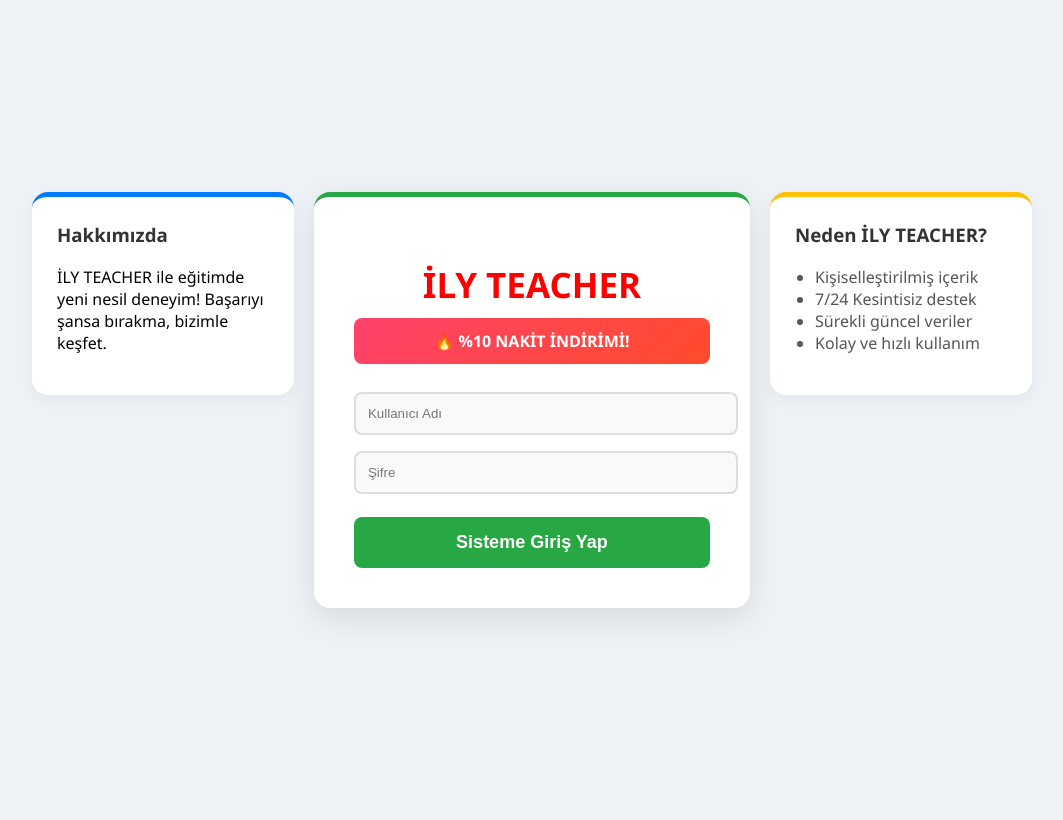
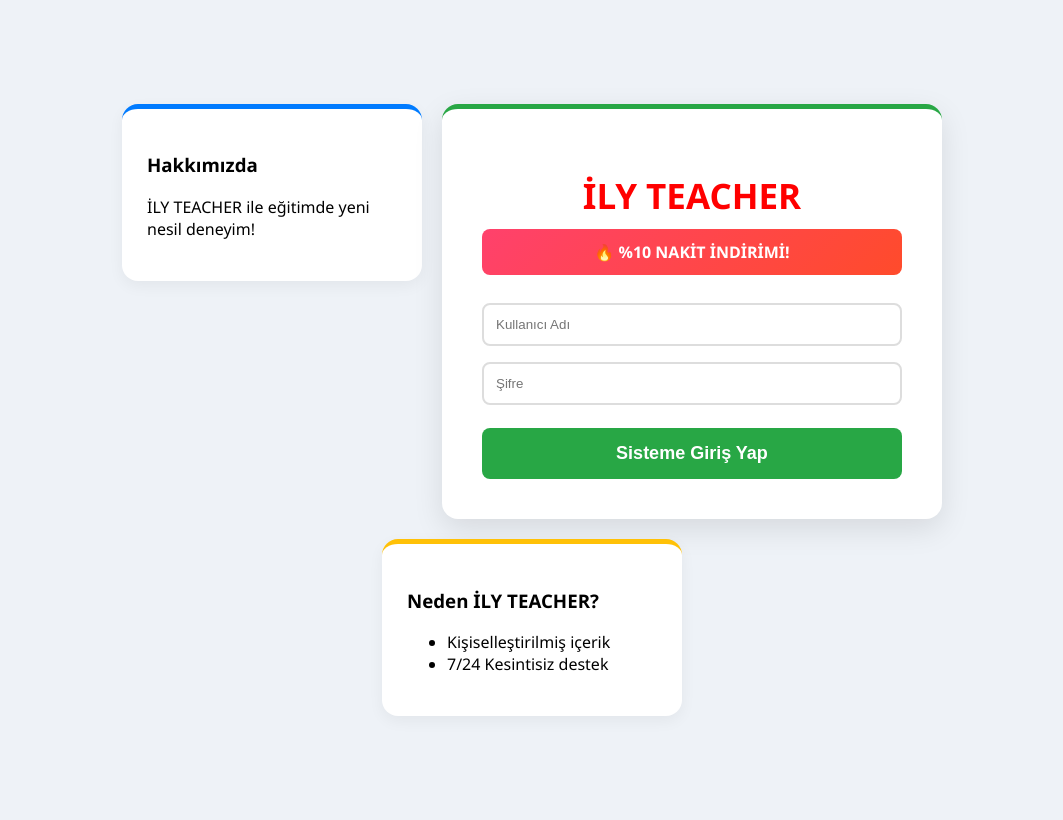
Before and after one commit to sintuvez31-web/ders-site, a Flask app: page /login in a window 1280 px wide. Shown: the whole page, without its empty margins (108-1171 px from the left). Before the commit the page ends 618 px from the top, so only its background shows below. Run offline with Flask 3, Linux system fonts and the light colour scheme.

Commit message:
Update login.html

```diff
--- a/templates/login.html
+++ b/templates/login.html
@@ -2,26 +2,27 @@
 <html lang="tr">
 <head>
     <meta charset="UTF-8">
+    <meta name="viewport" content="width=device-width, initial-scale=1.0">
     <title>İLY TEACHER - Giriş</title>
     <style>
-        body { font-family: 'Segoe UI', Arial, sans-serif; background: #eef2f7; display: flex; justify-content: center; align-items: center; min-height: 100vh; margin: 0; }
-        .wrapper { display: flex; gap: 20px; align-items: flex-start; max-width: 1000px; padding: 20px; }
+        body { font-family: 'Segoe UI', Arial, sans-serif; background: #eef2f7; display: flex; justify-content: center; align-items: center; min-height: 100vh; margin: 0; padding: 10px; }
+        .wrapper { display: flex; gap: 20px; align-items: flex-start; max-width: 1000px; flex-wrap: wrap; justify-content: center; }
 
-        /* Renkli Paneller */
+        /* Paneller */
         .side-panel { background: #ffffff; padding: 25px; border-radius: 16px; width: 250px; box-shadow: 0 5px 15px rgba(0,0,0,0.05); border-top: 5px solid #007bff; }
         .login-container { background: #ffffff; padding: 40px; border-radius: 16px; width: 420px; text-align: center; box-shadow: 0 10px 30px rgba(0,0,0,0.1); border-top: 5px solid #28a745; }
 
         h1 { color: #ff0000; font-size: 35px; margin-bottom: 10px; }
-        h3 { color: #333; margin-top: 0; }
+        .indirim-banner { background: linear-gradient(135deg, #ff416c, #ff4b2b); color: white; padding: 12px; border-radius: 8px; font-weight: bold; margin-bottom: 20px; }
+        input { width: 100%; padding: 12px; margin: 8px 0; border: 2px solid #ddd; border-radius: 8px; box-sizing: border-box; }
+        button { width: 100%; padding: 15px; background: #28a745; color: white; border: none; border-radius: 8px; cursor: pointer; font-size: 18px; font-weight: bold; margin-top: 15px; }
 
-        .indirim-banner { background: linear-gradient(135deg, #ff416c, #ff4b2b); color: white; padding: 12px; border-radius: 8px; font-weight: bold; margin-bottom: 20px; }
-
-        input { width: 100%; padding: 12px; margin: 8px 0; border: 2px solid #ddd; border-radius: 8px; background: #f9f9f9; }
-        button { width: 100%; padding: 15px; background: #28a745; color: white; border: none; border-radius: 8px; cursor: pointer; font-size: 18px; font-weight: bold; margin-top: 15px; transition: 0.3s; }
-        button:hover { background: #218838; }
-
-        .error { color: #721c24; font-weight: bold; padding: 10px; background: #f8d7da; border-radius: 5px; margin-bottom: 15px; }
-        ul { padding-left: 20px; color: #555; }
+        /* MOBİL İÇİN AYARLAR (Ekran 768px'den küçükse) */
+        @media (max-width: 768px) {
+            .wrapper { flex-direction: column; align-items: center; }
+            .side-panel { width: 90%; margin-bottom: 20px; }
+            .login-container { width: 90%; padding: 20px; }
+        }
     </style>
 </head>
 <body>
@@ -29,7 +30,7 @@
 <div class="wrapper">
     <div class="side-panel">
         <h3>Hakkımızda</h3>
-        <p>İLY TEACHER ile eğitimde yeni nesil deneyim! Başarıyı şansa bırakma, bizimle keşfet.</p>
+        <p>İLY TEACHER ile eğitimde yeni nesil deneyim!</p>
     </div>
 
     <div class="login-container">
@@ -48,8 +49,6 @@
         <ul>
             <li>Kişiselleştirilmiş içerik</li>
             <li>7/24 Kesintisiz destek</li>
-            <li>Sürekli güncel veriler</li>
-            <li>Kolay ve hızlı kullanım</li>
         </ul>
     </div>
 </div>
```
